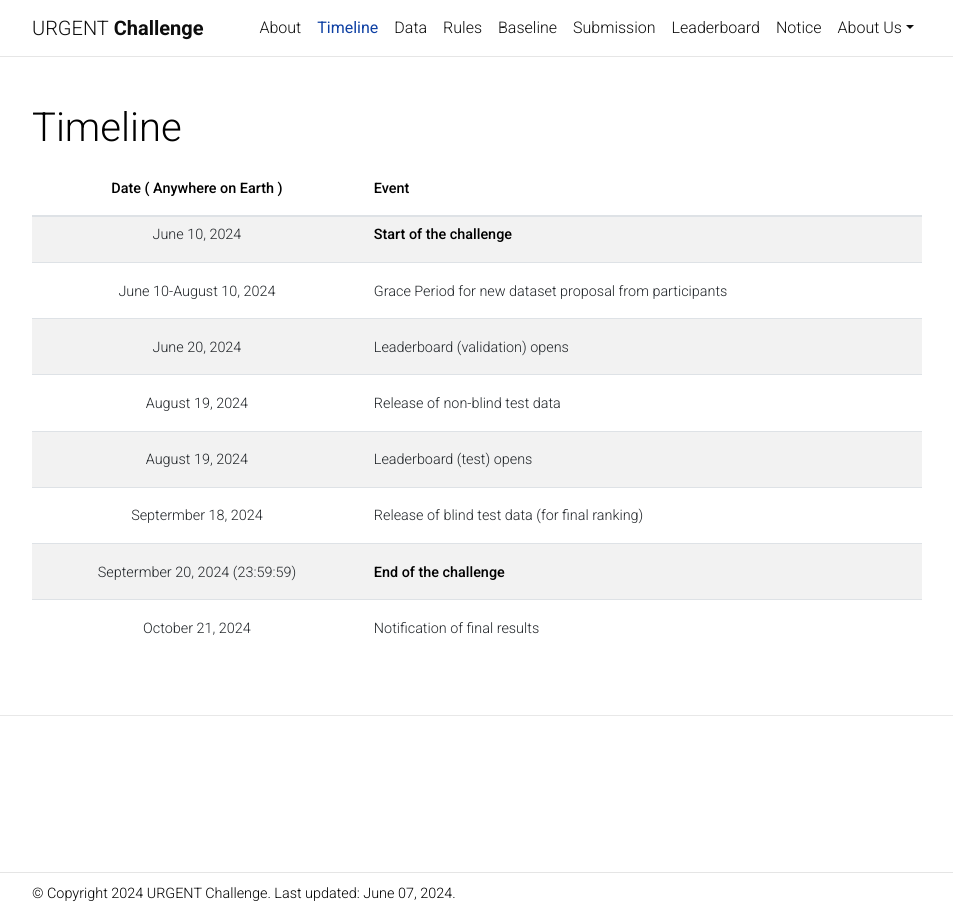
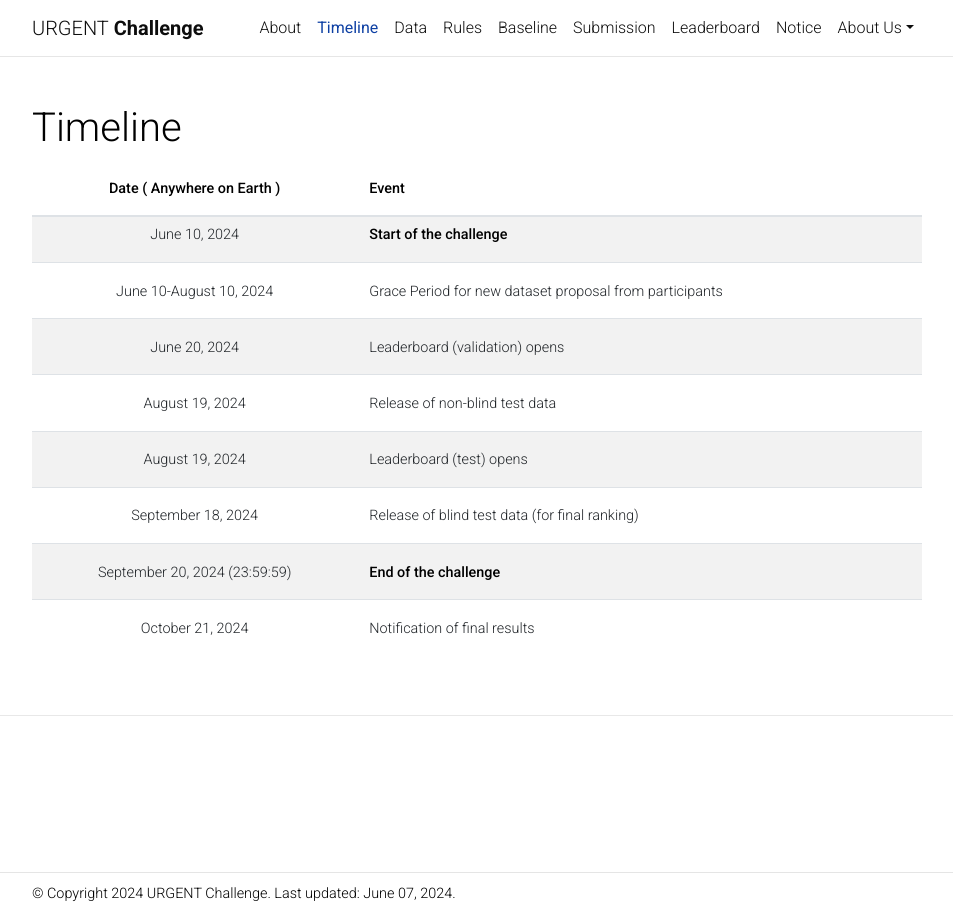
Before and after one commit to urgent-challenge/urgent2024, a Jekyll site: the page built from _pages/timeline.md, in a window 1280 px wide. Shown: the whole page, without its empty margins (163-1116 px from the left). Built offline with Jekyll 4.4.1, drawn with Linux system fonts in a browser that asks for light colours; comment, search, counter and statistics services are not loaded; a style sheet for code colours, icons or effects is not loaded.

Commit message:
Fix typo

```diff
--- a/_pages/timeline.md
+++ b/_pages/timeline.md
@@ -15,8 +15,8 @@ nav_order: 2
 |       June 20, 2024               | Leaderboard (validation) opens |
 |      August 19, 2024              | Release of non-blind test data |
 |      August 19, 2024              | Leaderboard (test) opens   |
-|      Septermber 18, 2024          | Release of blind test data (for final ranking) |
-|    Septermber 20, 2024 (23:59:59) | **End of the challenge**   |
+|      September 18, 2024          | Release of blind test data (for final ranking) |
+|    September 20, 2024 (23:59:59) | **End of the challenge**   |
 |     October 21, 2024              | Notification of final results |
 {: .table}
 {: .table-striped}
```
